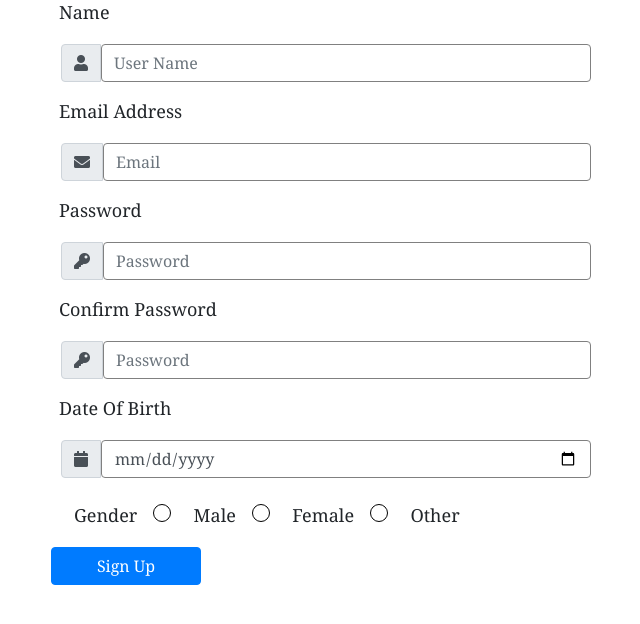
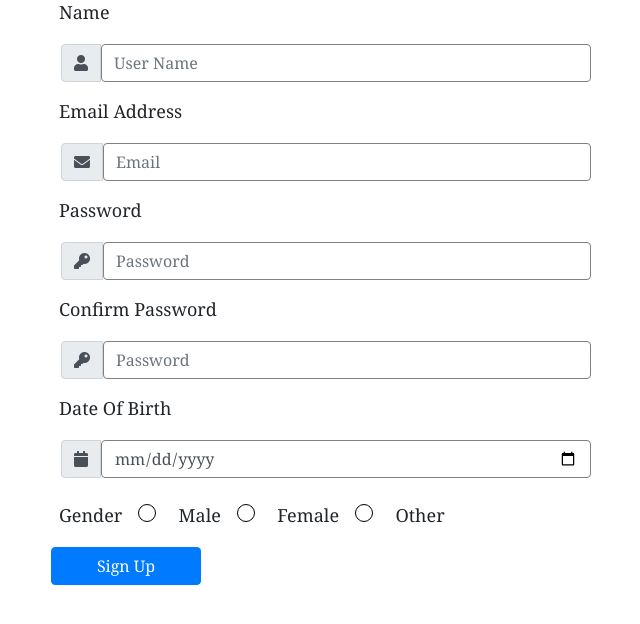
Before and after one commit to VECHAPAVANKUMAR/Software_App_Development, a Flask app: page / in a window 1280 px wide. Shown: the part 62-686 px from the top of the page, without its empty margins (319-959 px from the left). Run offline with Flask 2, Linux system fonts and the light colour scheme; some libraries are stand-ins or nearby versions.

Commit message:
changed alignment of gender field

```diff
--- a/Web Programming/project1/templates/register.html
+++ b/Web Programming/project1/templates/register.html
@@ -24,6 +24,11 @@
             font-size: large;
             padding-top: 0;
             padding-left: 8px;
+        }
+
+        #gen {
+            padding: 0;
+            margin-top: 0;
         }
 
         input[type='radio'] {
@@ -142,7 +147,7 @@
 
                     </div>
 
-                    <div class="col-xs-12 col-sm-12 col-md-12 col-lg-12">
+                    <div class="col-xs-12 col-sm-12 col-md-12 col-lg-12" id="gen">
 
                         <label for="gen">Gender</label>
 
```
